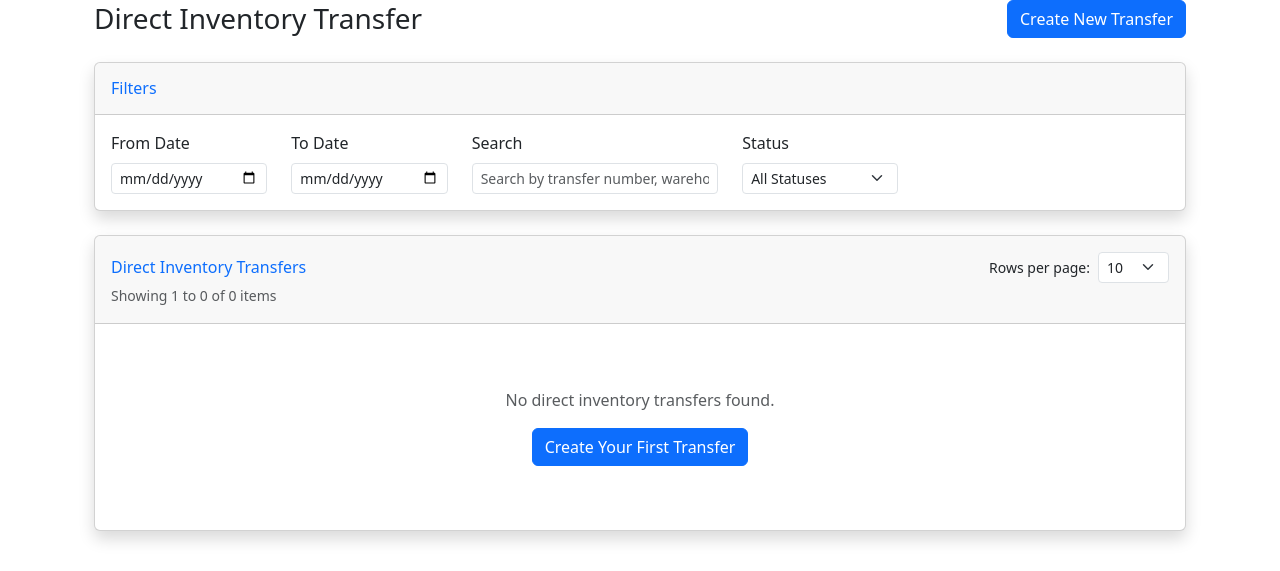
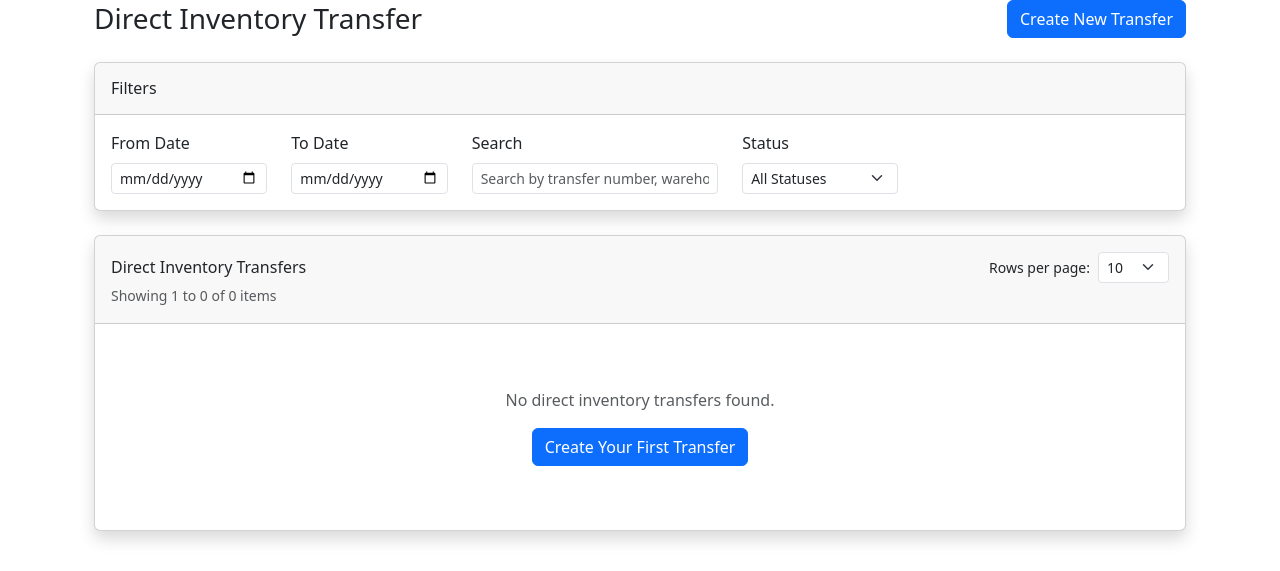
Before and after one commit to pragavigithub/Emerald_Barcode_20251104, a Flask app: page /direct-inventory-transfer/ in a window 1280 px wide. Shown: the part 106-677 px from the top of the page. Run offline with Flask 3, Linux system fonts and the light colour scheme; a user stored in the database is signed in; parts of the project's set-up code (start-up, migrations or seed data) failed here and were passed over; some libraries are stand-ins or nearby versions.

Commit message:
UI Modified

```diff
--- a/modules/direct_inventory_transfer/templates/direct_inventory_transfer/index.html
+++ b/modules/direct_inventory_transfer/templates/direct_inventory_transfer/index.html
@@ -14,7 +14,7 @@
     <!-- Filters -->
     <div class="card shadow mb-4">
         <div class="card-header py-3">
-            <h6 class="m-0 font-weight-bold text-primary">Filters</h6>
+            <h6 class="mb-0">Filters</h6>
         </div>
         <div class="card-body">
             <form id="filterForm" method="GET" action="{{ url_for('direct_inventory_transfer.index') }}">
@@ -64,7 +64,7 @@
     <div class="card shadow">
         <div class="card-header py-3">
             <div class="d-flex justify-content-between align-items-center">
-                <h6 class="m-0 font-weight-bold text-primary">Direct Inventory Transfers</h6>
+                <h6 class="mb-0">Direct Inventory Transfers</h6>
                 <div class="d-flex align-items-center">
                     <label for="rowsPerPage" class="form-label mb-0 me-2 small">Rows per page:</label>
                     <select id="rowsPerPage" class="form-select form-select-sm" style="width: auto;"
```
Also changed, not shown: 1 other file.
